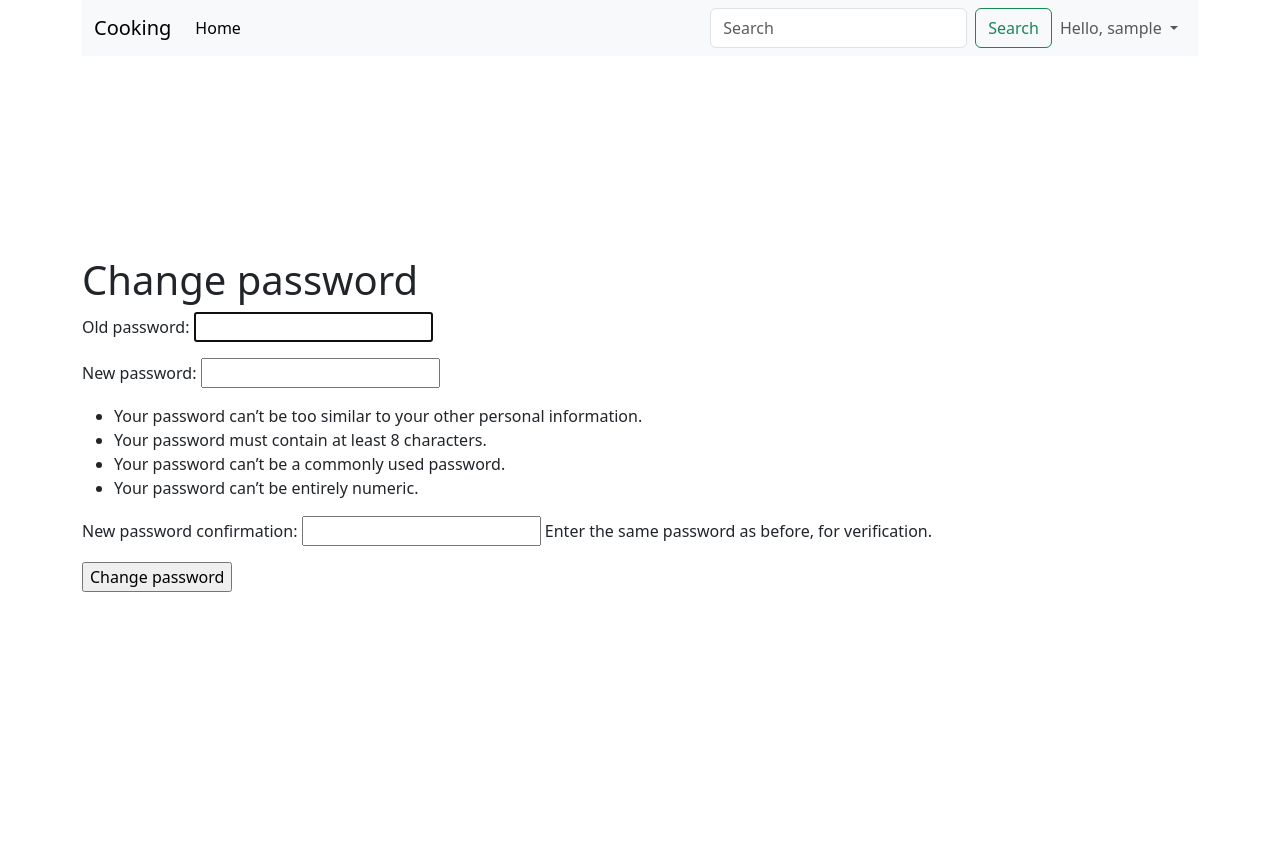
After one commit to evgborovoy/culinary, a Django app: page /change_password/ in a window 1280 px wide. The commit adds this page. Run offline with Django 5.2, Linux system fonts and the light colour scheme; the visitor is signed in with stand-in values (Sample User, id 1).

Commit message:
implement change password function

```diff
--- /dev/null
+++ b/cooking/templates/cooking/password_change_form.html
@@ -0,0 +1,20 @@
+{% extends 'base.html' %}
+{% block title %}
+    Change password
+{% endblock %}
+
+{% block main %}
+    <div>
+        <div style="margin-top: 200px"></div>
+    </div>
+    <h1>Change password</h1>
+
+    <form action="." method="post">
+        {% csrf_token %}
+        {{ form.as_p }}
+        <p><input type="submit" value="Change password"></p>
+    </form>
+    <div>
+        <div style="margin-top: 250px"></div>
+    </div>
+{% endblock %}
--- a/cooking/templates/cooking/profile.html
+++ b/cooking/templates/cooking/profile.html
@@ -20,6 +20,7 @@
                                     <button class="btn btn-primary">Follow</button>
                                     <button class="btn btn-outline-primary">Message</button>
                                 </div>
+                                <a href="{% url 'cooking:change_password' %}" class="dropdown-item">Change password</a>
                             </div>
                         </div>
                     </div>
--- a/cooking/urls.py
+++ b/cooking/urls.py
@@ -1,6 +1,6 @@
 from django.urls import path
 from .views import user_login, user_logout, user_register, Index, PostsByCategory, PostDetail, AddPost, PostUpdate, \
-    PostDelete, SearchResults, add_comment, profile
+    PostDelete, SearchResults, add_comment, profile, UserChangePassword
 
 app_name = "cooking"
 
@@ -12,6 +12,7 @@ urlpatterns = [
     path("post/<int:pk>/delete/", PostDelete.as_view(), name="post_delete"),
     path("add_post/", AddPost.as_view(), name="add_post"),
     path("search/", SearchResults.as_view(), name="search"),
+    path("change_password/", UserChangePassword.as_view(), name="change_password"),
 
     path("post/<int:pk>/add_comment/", add_comment, name="add_comment"),
     path("login/", user_login, name="login"),
--- a/cooking/views.py
+++ b/cooking/views.py
@@ -2,6 +2,7 @@ from django.http import HttpRequest, HttpResponse, HttpResponseRedirect
 from django.shortcuts import render, get_object_or_404, redirect
 from django.db.models import F, Q
 from django.contrib.auth.models import User
+from django.contrib.auth.views import PasswordChangeView
 from django.contrib.auth import login, logout
 from django.contrib import messages
 from django.urls import reverse_lazy
@@ -59,7 +60,6 @@ class AddPost(CreateView):
         return super().form_valid(form)
 
 
-
 class PostUpdate(UpdateView):
     model = Post
     form_class = PostAddForm
@@ -85,6 +85,11 @@ class SearchResults(Index):
             Q(title__icontains=word) | Q(content__icontains=word)
         )
         return posts
+
+
+class UserChangePassword(PasswordChangeView):
+    template_name = "cooking/password_change_form.html"
+    success_url = reverse_lazy("cooking:index")
 
 
 def add_comment(request: HttpRequest, pk) -> HttpResponse:
@@ -135,6 +140,7 @@ def user_register(request: HttpRequest) -> HttpResponse:
     }
     return render(request, "cooking/user_register.html", context=context)
 
+
 def profile(request, user_id):
     user = User.objects.get(pk=user_id)
     posts = Post.objects.filter(author=user)
```
